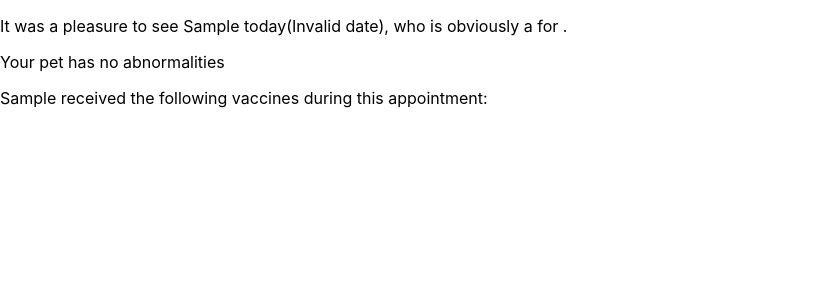
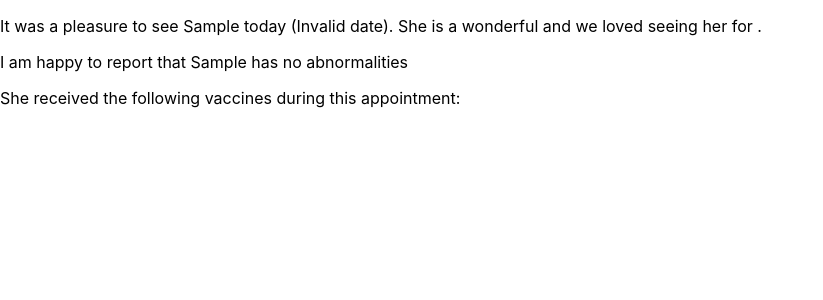
Before and after one commit to NathanAlexander1/lisa-vet-discharge, a React (Create React App) app: page / in a window 1280 px wide. Both pictures are taken after typing "Sample", "2020-01-15" into the empty fields and a click on the button "Proceed". Shown: the top 300 px of the page, without its empty margins (0-823 px from the left). Built offline with nearby package versions, Linux system fonts and the light colour scheme.

Commit message:
Pronoun specific language rendering correctly

```diff
--- a/src/components/Discharge.js
+++ b/src/components/Discharge.js
@@ -1,19 +1,25 @@
 import React, { useState } from "react";
 import Moment from "react-moment";
 import moment from "moment";
+import { petPronouns } from "../utils/functions";
 
 function Discharge(props) {
+    const [pronounsObject, setPronounsObject] = useState(petPronouns(props.petSex));
+    // console.log(props.petSex)
+
+
+    console.log(pronounsObject.heShe, pronounsObject.himHer, pronounsObject.hisHers, pronounsObject.they)
+
   return (
     <div>
       <p>
-        It was a pleasure to see {props.petName} today({props.date}), who is
-        obviously a {props.petSex} {props.petType} for {props.reasonForVisit}.
+        It was a pleasure to see {props.petName} today ({props.date}). {pronounsObject.heShe} is a wonderful {props.petType} and we loved seeing {pronounsObject.himHer.toLocaleLowerCase()} for {props.reasonForVisit}.
       </p>
       {props.noAbnormalities === false ? (
-        <p>Your pet has no abnormalities</p>
+        <p>I am happy to report that {props.petName} has no abnormalities</p>
       ) : null}
       <p>
-        {props.petName} received the following vaccines during this appointment:
+      {pronounsObject.heShe} received the following vaccines during this appointment:
       </p>
       <ul>
         {props.vaccineArray.map((va, i) => {
--- /dev/null
+++ b/src/utils/functions.js
@@ -0,0 +1,23 @@
+export const petPronouns = (maleOrFemale) => {
+    // console.log(maleOrFemale);
+
+    if (maleOrFemale === "male") {
+        let pronounsObject = {
+            heShe: "He",
+            himHer: "Him",
+            hisHers: "His",
+            they: "They"
+        }
+        // console.log(pronounsObject);
+        return pronounsObject;
+    } else {
+        let pronounsObject = {
+            heShe: "She",
+            himHer: "Her",
+            hisHers: "Hers",
+            they: "They"
+        }
+        // console.log(pronounsObject);
+        return pronounsObject;
+    }
+};
```
